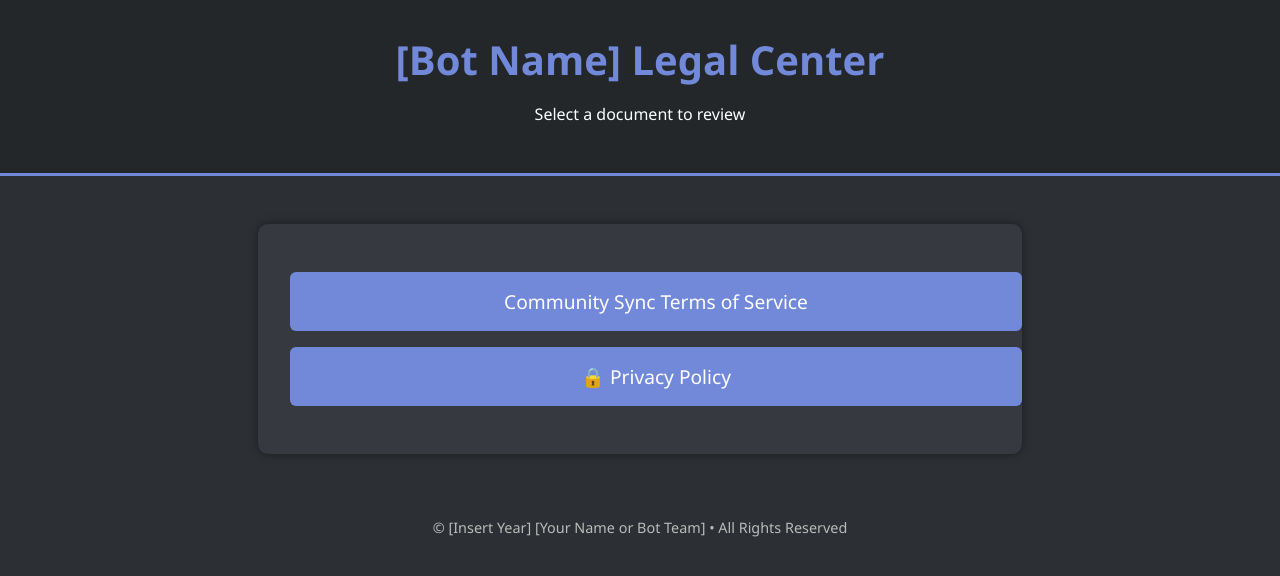
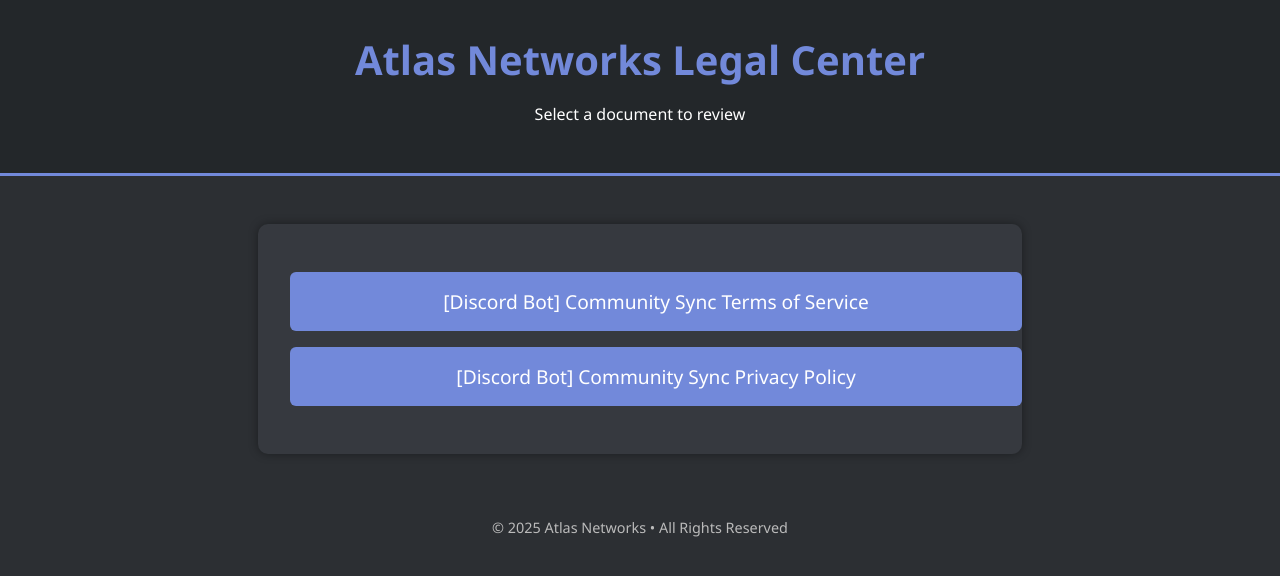
Before and after one commit to Atlas-Networks-Roleplay/Bot-TOS, a plain HTML site: page index.html in a window 1280 px wide. Drawn offline with Linux system fonts and the light colour scheme.

Commit message:
Update index.html

```diff
--- a/index.html
+++ b/index.html
@@ -66,20 +66,20 @@
 <body>
 
   <header>
-    <h1>[Bot Name] Legal Center</h1>
+    <h1>Atlas Networks Legal Center</h1>
     <p>Select a document to review</p>
   </header>
 
   <main>
-    <a class="button" href="communitysynctos.html">Community Sync Terms of Service</a>
-    <a class="button" href="communitysyncprivacy.html">🔒 Privacy Policy</a>
+    <a class="button" href="communitysynctos.html">[Discord Bot] Community Sync Terms of Service</a>
+    <a class="button" href="communitysyncprivacy.html">[Discord Bot] Community Sync Privacy Policy</a>
     <!-- Optional: Add more -->
     <!-- <a class="button" href="cookie.html">🍪 Cookie Policy</a> -->
     <!-- <a class="button" href="usage.html">📘 Acceptable Use Policy</a> -->
   </main>
 
   <footer>
-    &copy; [Insert Year] [Your Name or Bot Team] • All Rights Reserved
+    &copy; 2025 Atlas Networks • All Rights Reserved
   </footer>
 
 </body>
```
